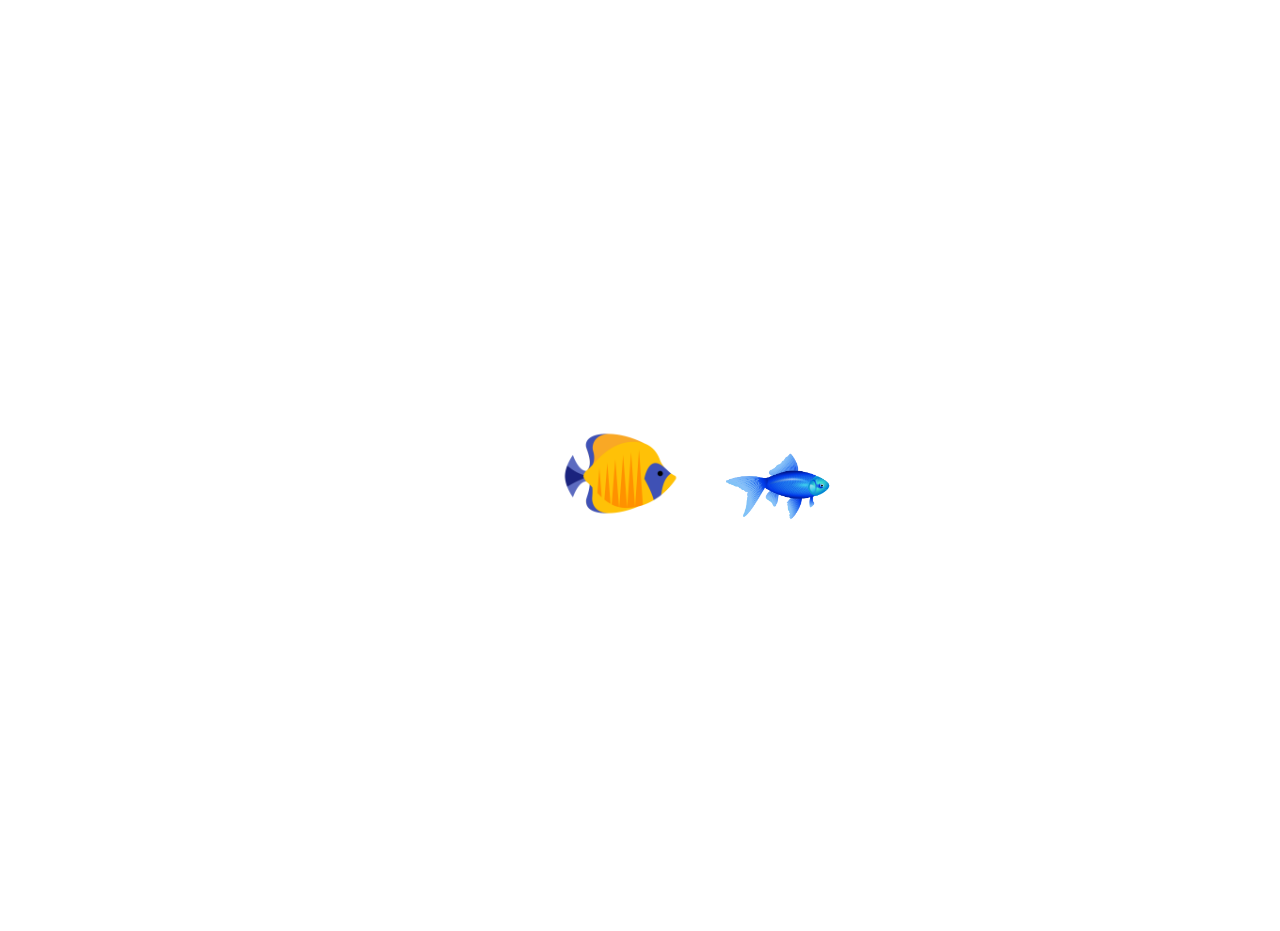
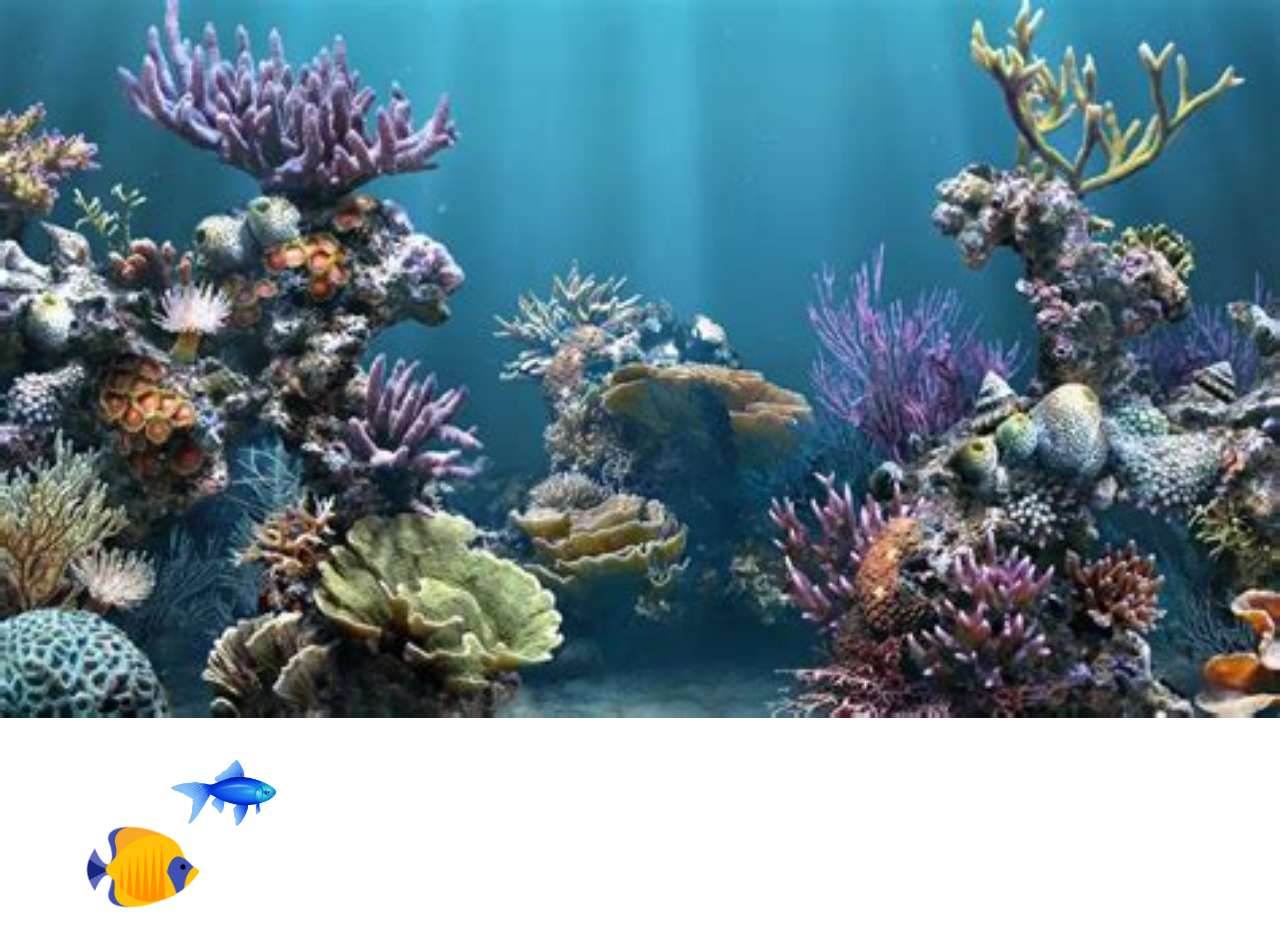
Before and after one commit to ViaSepGroup8/JSGame, a plain HTML site: page index.html in a window 1280 px wide. Before the commit the page ends 800 px from the top, so only its background shows below. Drawn offline with nearby package versions, Linux system fonts and the light colour scheme.

Commit message:
Background added

```diff
--- a/Game.css
+++ b/Game.css
@@ -3,3 +3,11 @@
   height: auto;
   position: relative;
 }
+
+* {
+  padding: 0;
+  border: 0;
+  margin: 0;
+  width: 100%;
+  height: auto;
+}
--- a/Game.js
+++ b/Game.js
@@ -5,8 +5,8 @@ function move(id,x,y) {
 }
 function move(id) {
   let x, y;
-  x = "+="+ ((Math.random() * 200) - 100);
-  y = "+="+ ((Math.random() * 200) - 100);
+  x = ((Math.random() * 200) - 100);
+  y = ((Math.random() * 200) - 100);
   let str = "#" + id;
   $(str).animate({left: x, top: y});
 }
@@ -19,8 +19,8 @@ function bubleUp() {
 //Buble behaviour end
 
 //Main loop start
-$("#BlueFish").animate({left: 500, top: 250});
-$("#GoldFish").animate({left: 500, top: 250});
+$("#BlueFish").animate({left: 500, top: -250});
+$("#GoldFish").animate({left: 500, top: -250});
 for(let i = 0; i < 7; i++){
   //bubleUp();
   move("GoldFish");
--- a/index.html
+++ b/index.html
@@ -7,6 +7,7 @@
   </head>
   <body>
     <!--Importing images-->
+    <img id="bg" src="img/Background.jfif" alt="">
     <img id="GoldFish" src="img/GoldFish.png" alt="">
     <img id="BlueFish" src="img/BlueFish.png" alt="">
     <!--End-->
```
